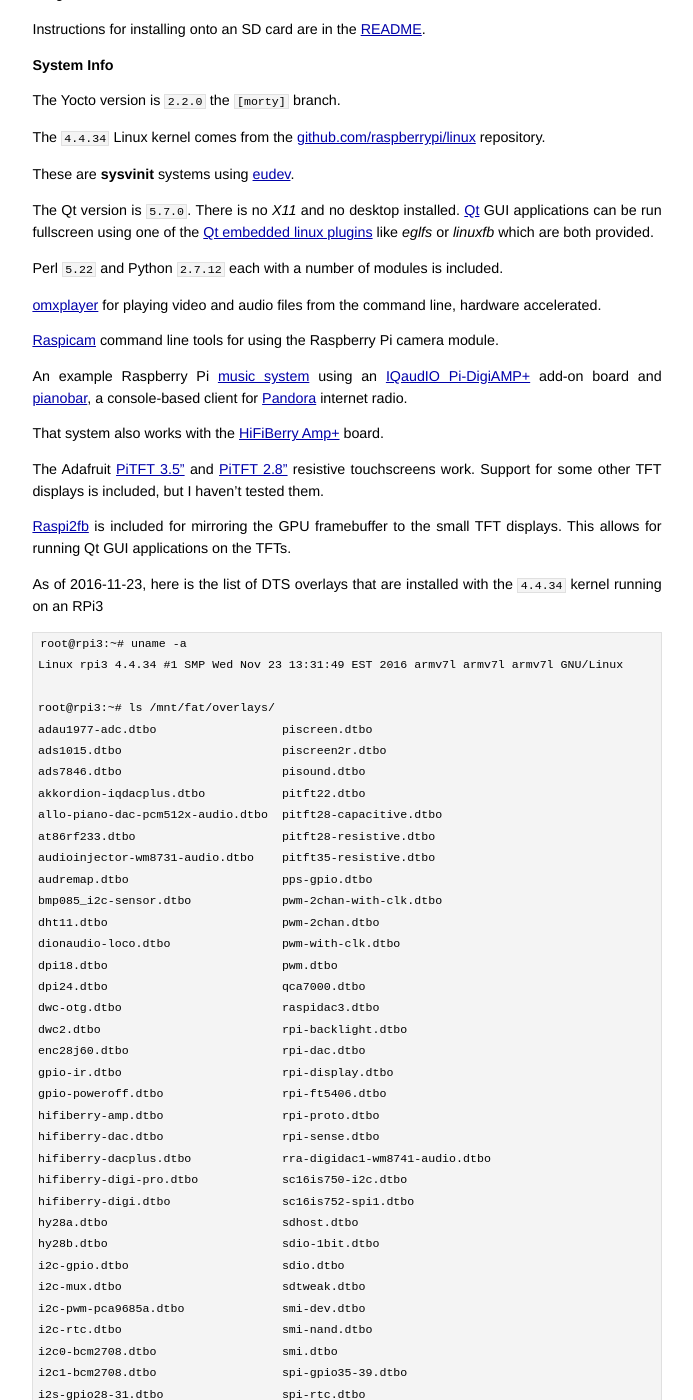
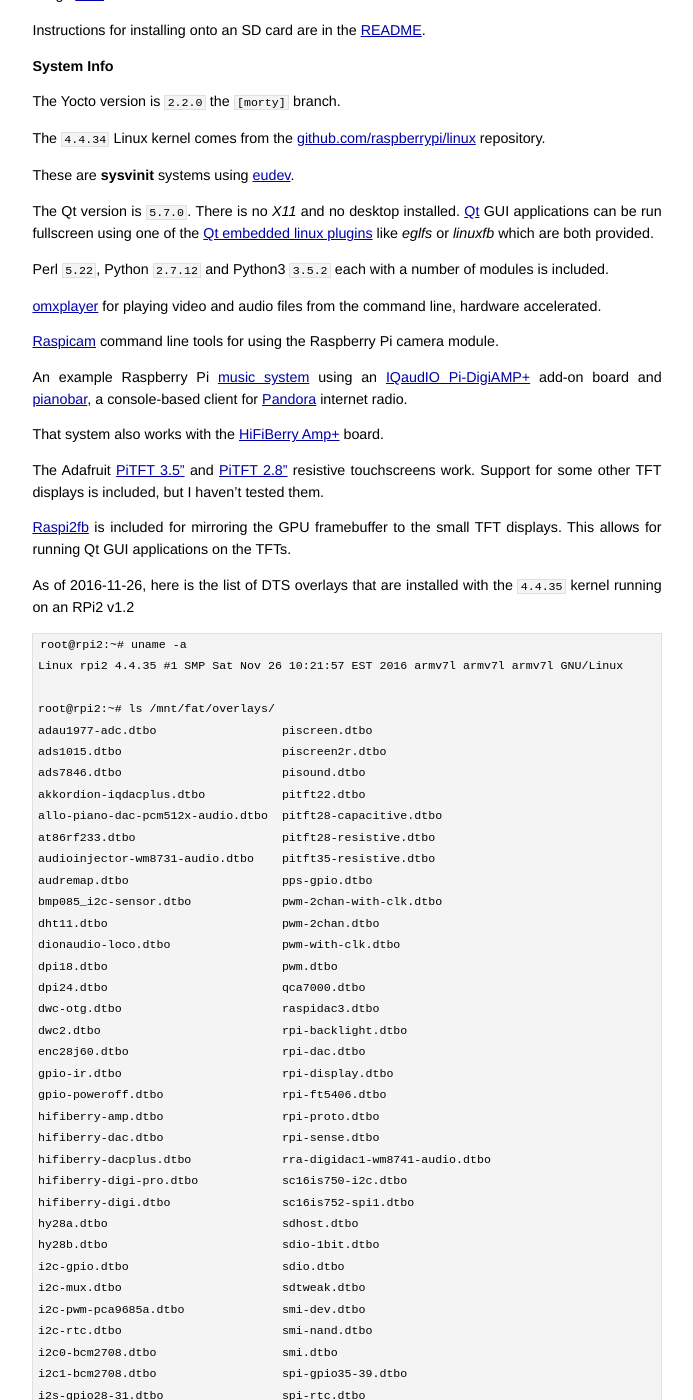
Before and after one commit to jumpnow/jumpnowtek-site, a Jekyll site: the page built from _posts/2015-12-04-Raspberry-Pi-Systems-with-Yocto.md, in a window 1280 px wide and 1400 px high, scrolled down 1460 px. Shown: the whole window, without its empty margins (293-986 px from the left). Built offline with Jekyll 4.4.1, drawn with Linux system fonts in a browser that asks for light colours; some of the changed text lies outside the part shown.

Commit message:
Update rpi doc

```diff
--- a/_posts/2015-12-04-Raspberry-Pi-Systems-with-Yocto.md
+++ b/_posts/2015-12-04-Raspberry-Pi-Systems-with-Yocto.md
@@ -2,7 +2,7 @@
 layout: post
 title: Building Raspberry Pi Systems with Yocto
 description: "Building customized systems for the Raspberry Pi using tools from the Yocto Project"
-date: 2016-11-23 15:42:00
+date: 2016-11-26 14:35:00
 categories: rpi
 tags: [linux, rpi, yocto, rpi2, rpi3, rpi zero, rpi compute]
 ---
@@ -25,10 +25,10 @@
 
 I am using the Yocto [meta-raspberrypi][meta-raspberrypi] layer, but have updated recipes for the Linux kernel, [gpu firmware][firmware-repo] and some [userland][userland-repo] components.
 
-I have done some testing with the following boards using the `4.4.34` kernel
+I have done some testing with the following boards using the `4.4.35` kernel
 
 * [RPi3][rpi3-b]
-* [RPi2][rpi2-b]
+* [RPi2][rpi2-b] including the `Model B v1.2`
 * [RPi Zero][rpi-zero]
 * [RPi 1 Model B][rpi1-model-b]
 * [RPi compute module][rpi-compute] with the [Raspberry Pi Compute Module Dev Kit][rpi-compute-dev-kit]
@@ -73,7 +73,7 @@
 
 The Qt version is `5.7.0`. There is no *X11* and no desktop installed. [Qt][qt] GUI applications can be run fullscreen using one of the [Qt embedded linux plugins][embedded-linux-qpa] like *eglfs* or *linuxfb* which are both provided.
 
-Perl `5.22` and Python `2.7.12` each with a number of modules is included.
+Perl `5.22`, Python `2.7.12` and Python3 `3.5.2` each with a number of modules is included.
 
 [omxplayer][omxplayer] for playing video and audio files from the command line, hardware accelerated.
 
@@ -87,12 +87,12 @@
 
 [Raspi2fb][raspi2fb] is included for mirroring the GPU framebuffer to the small TFT displays. This allows for running Qt GUI applications on the TFTs.
 
-As of 2016-11-23, here is the list of DTS overlays that are installed with the `4.4.34` kernel running on an RPi3
+As of 2016-11-26, here is the list of DTS overlays that are installed with the `4.4.35` kernel running on an RPi2 v1.2
 
-    root@rpi3:~# uname -a
-    Linux rpi3 4.4.34 #1 SMP Wed Nov 23 13:31:49 EST 2016 armv7l armv7l armv7l GNU/Linux
+    root@rpi2:~# uname -a
+    Linux rpi2 4.4.35 #1 SMP Sat Nov 26 10:21:57 EST 2016 armv7l armv7l armv7l GNU/Linux
 
-    root@rpi3:~# ls /mnt/fat/overlays/
+    root@rpi2:~# ls /mnt/fat/overlays/
     adau1977-adc.dtbo                  piscreen.dtbo
     ads1015.dtbo                       piscreen2r.dtbo
     ads7846.dtbo                       pisound.dtbo
```
